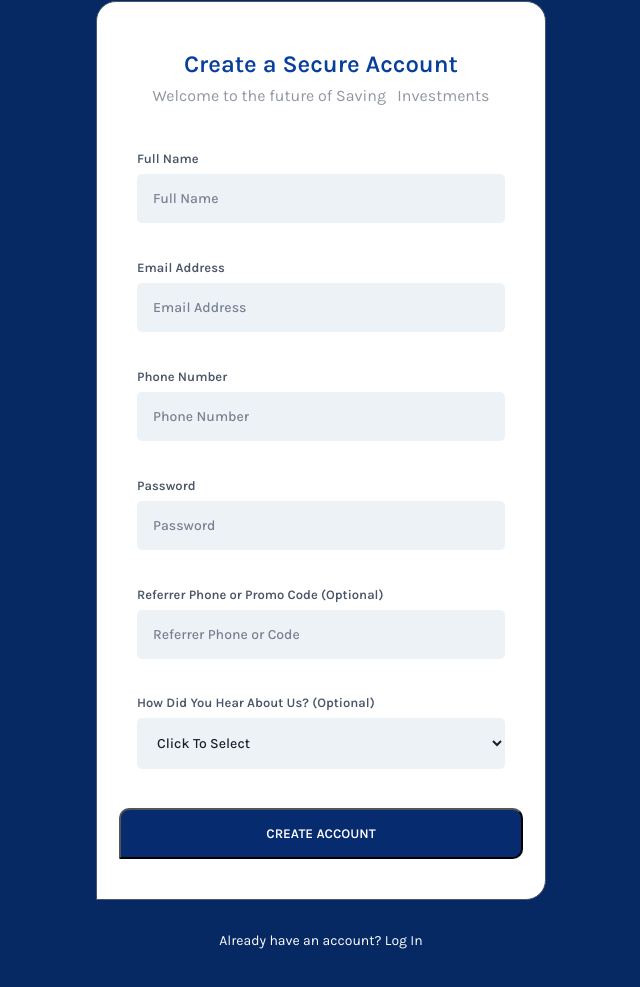
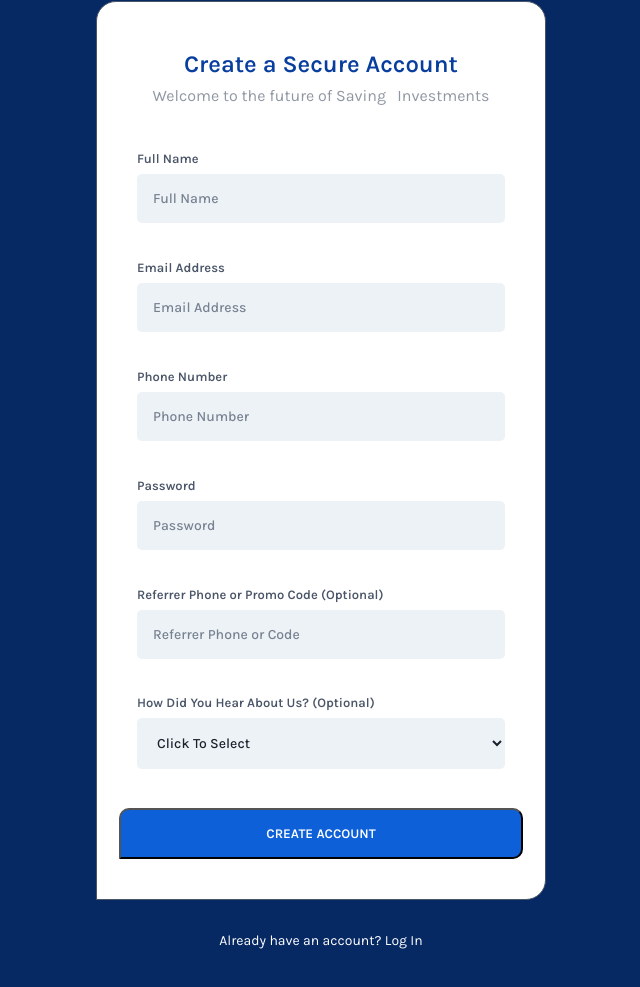
Before and after one commit to cryptotosh/piggvest, a plain HTML site: page index.html in a window 1280 px wide. Shown: the part 135-1122 px from the top of the page, without its empty margins (319-959 px from the left). Drawn offline with Linux system fonts and the light colour scheme.

Commit message:
Add files via upload

```diff
--- a/css/style.css
+++ b/css/style.css
@@ -1,7 +1,8 @@
 /* @import url('https://fonts.googleapis.com/css2?family=Karla:ital,wght@0,400;0,500;0,600;1,200&display=swap'); */
 
 /* ..........COLOR PICKER..........
-Button bg: #062b6f
+Button bg: #0d60d8
+button bg hover: #062b6f
 Body BG: #062863
 body color: #79818f
 input bg: #edf2f7
@@ -94,12 +95,15 @@ button{
     /* padding: 0.4rem 1rem; */
     /* margin: 2rem auto; */
     margin: 2rem auto 2.5rem;
-    background: #062b6f;
+    background: #0d60d8;
     color: #ffffff;
     font-weight: 700;
     border-radius: 10px 10px 10px 0;
     text-transform: uppercase;
     cursor: pointer;
+}
+button:hover{
+    background: #062b6f;
 }
 
 /* Footer Styling */
```
